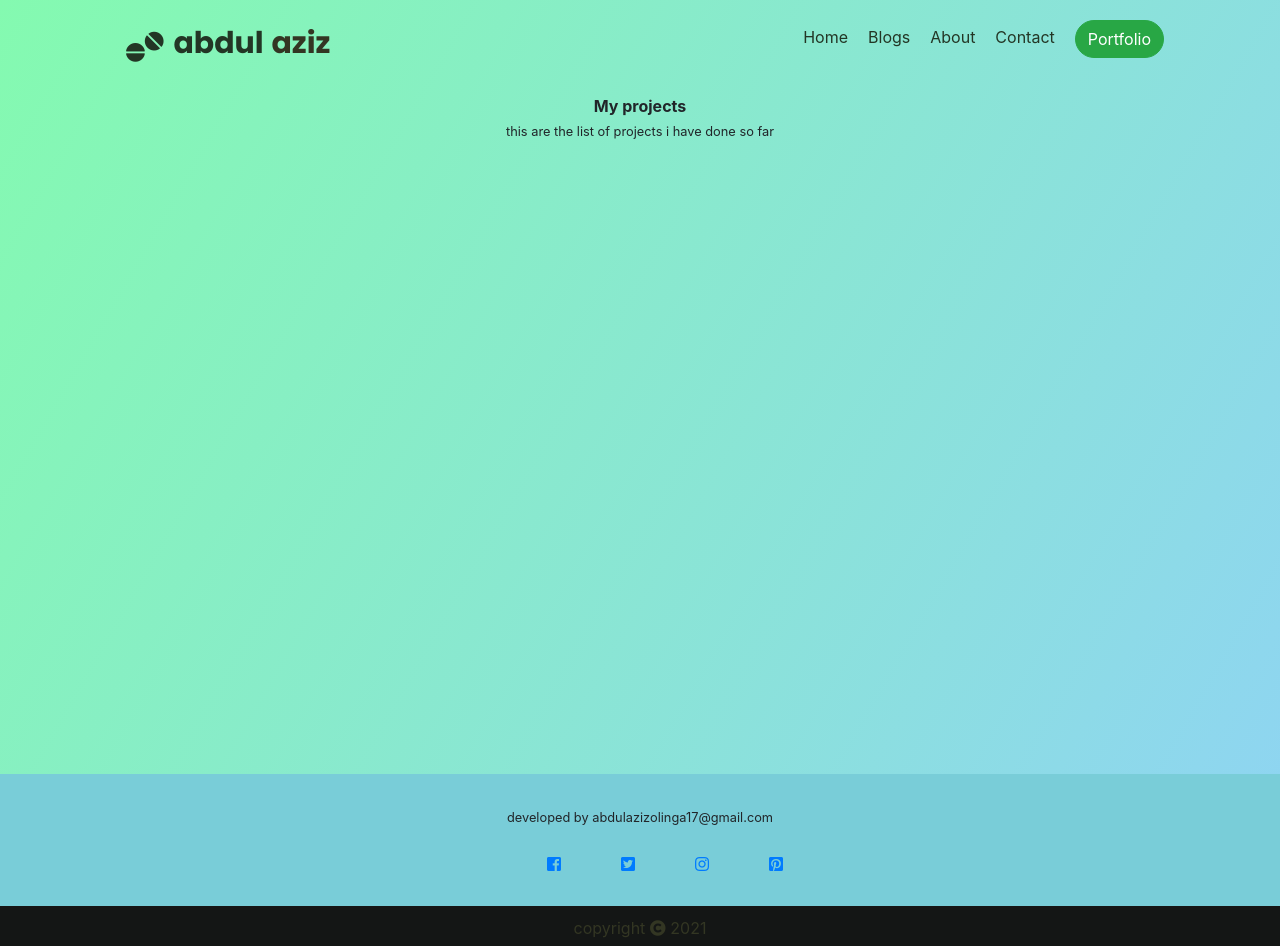
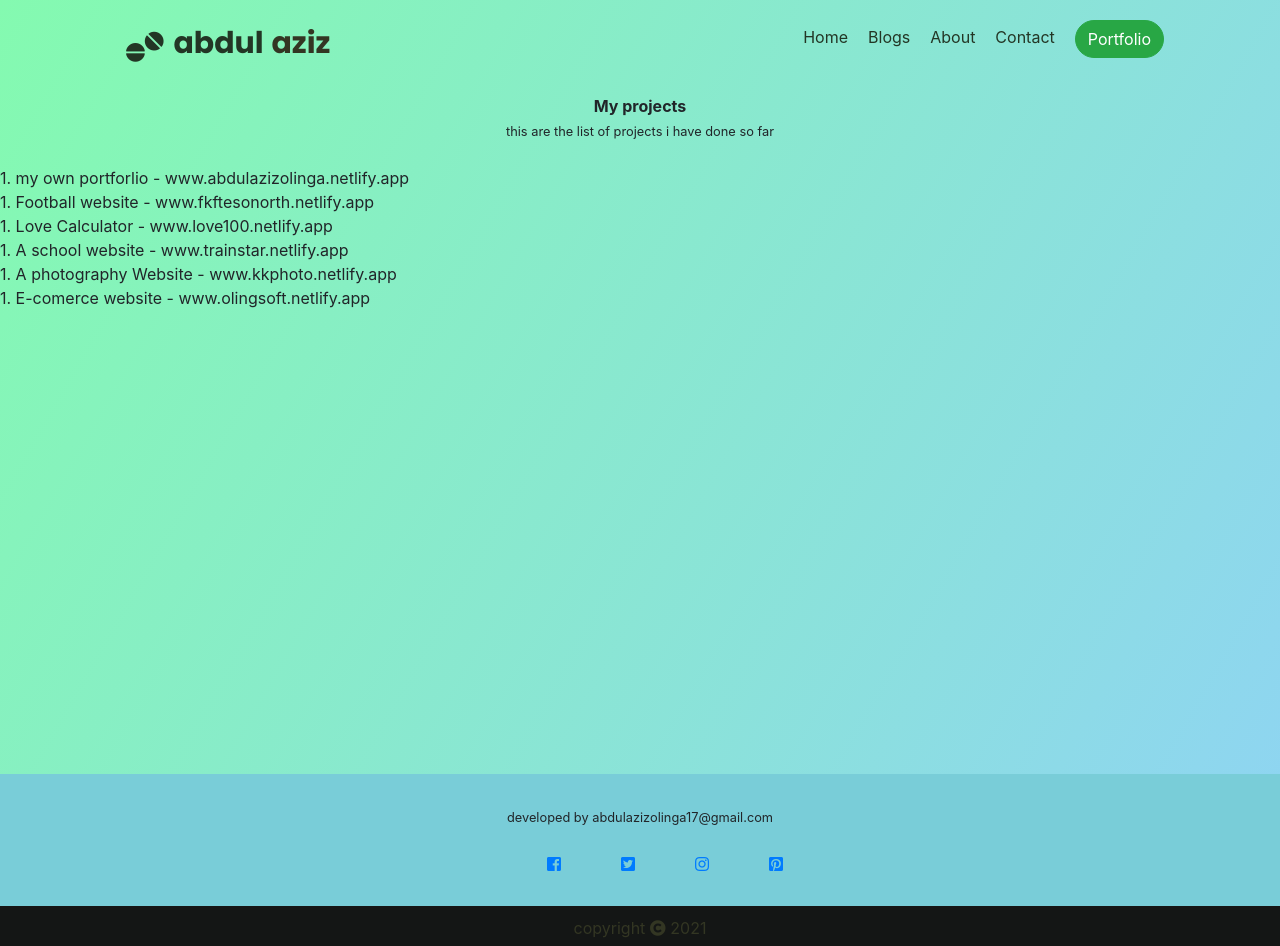
Before and after one commit to olinga-abdulaziz/live-project, a React (Create React App) app: page /blogs in a window 1280 px wide. Built offline with nearby package versions, Linux system fonts and the light colour scheme; a web font is replaced by a local one.

Commit message:
project list commit

```diff
--- a/src/App.js
+++ b/src/App.js
@@ -79,7 +79,7 @@ function App() {
                     </li>
 
                     <li>
-                        <Link onClick={closeSidebar} className="links" to="/blogs"><i class="fas fa-blog"></i> Blogs</Link>
+                        <Link onClick={closeSidebar} className="links" to="/blogs"><i class="fas fa-blog"></i> My Projects</Link>
 
                     </li>
                     <li>
--- a/src/Pages/Blogs.jsx
+++ b/src/Pages/Blogs.jsx
@@ -21,6 +21,29 @@ function Blogs() {
     </Helmet>
         <center><strong>My projects</strong></center>
         <center><small>this are the list of projects i have done so far</small></center>
+        <br />
+        <div className='myprojdiv'>
+            <ul>
+                <li>
+                    1. my own portforlio - www.abdulazizolinga.netlify.app
+                </li>
+                <li>
+                    1. Football website - www.fkftesonorth.netlify.app
+                </li>
+                <li>
+                    1. Love Calculator - www.love100.netlify.app
+                </li>
+                <li>
+                    1. A school website - www.trainstar.netlify.app
+                </li>
+                <li>
+                    1. A photography Website - www.kkphoto.netlify.app
+                </li>
+                <li>
+                    1. E-comerce website - www.olingsoft.netlify.app
+                </li>
+            </ul>
+        </div>
     </div> );
 }
 
--- a/src/Pages/Home.js
+++ b/src/Pages/Home.js
@@ -31,26 +31,20 @@ function Home() {
         <div className="content-wrapper">
             <div className="content-box" data-aos="fade-up">
             <h5>Hi am</h5>
-            <h1 style={{display:"none"}}>abdulaziz olinga</h1>
-            <h1 style={{display:"none"}}>abdulaziz</h1>
-            <h1 style={{display:"none"}}>olinga</h1>
             <h1>Oling`a</h1>
             <p>Am a full-stack web developer, i build successfull web-app and native mobile applications with cool features and much more</p>
             <div><a href="#portfolio" ><button className="btn btn-success">Get started</button></a></div>
             </div>
             <div className="content-box">
-            <h1 style={{display:"none"}}>abdulaziz olinga</h1>
                 <img className="my-image" src={me} alt="abdulaziz olinga said" data-aos="fade-left" />
             </div>
         </div>
         <div className="empty-mobile">
             <i class="fa fa-arrow-circle-down" aria-hidden="true"></i>
-            <h1 style={{display:"none"}}>abdulaziz olinga</h1>
         </div>
       <section>
       <div className="portfolio" id="portfolio">
         <div className="container">
-        <h1 style={{display:"none"}}>abdulaziz olinga</h1>
          <Portfolio />
         </div>
       </div>
```
